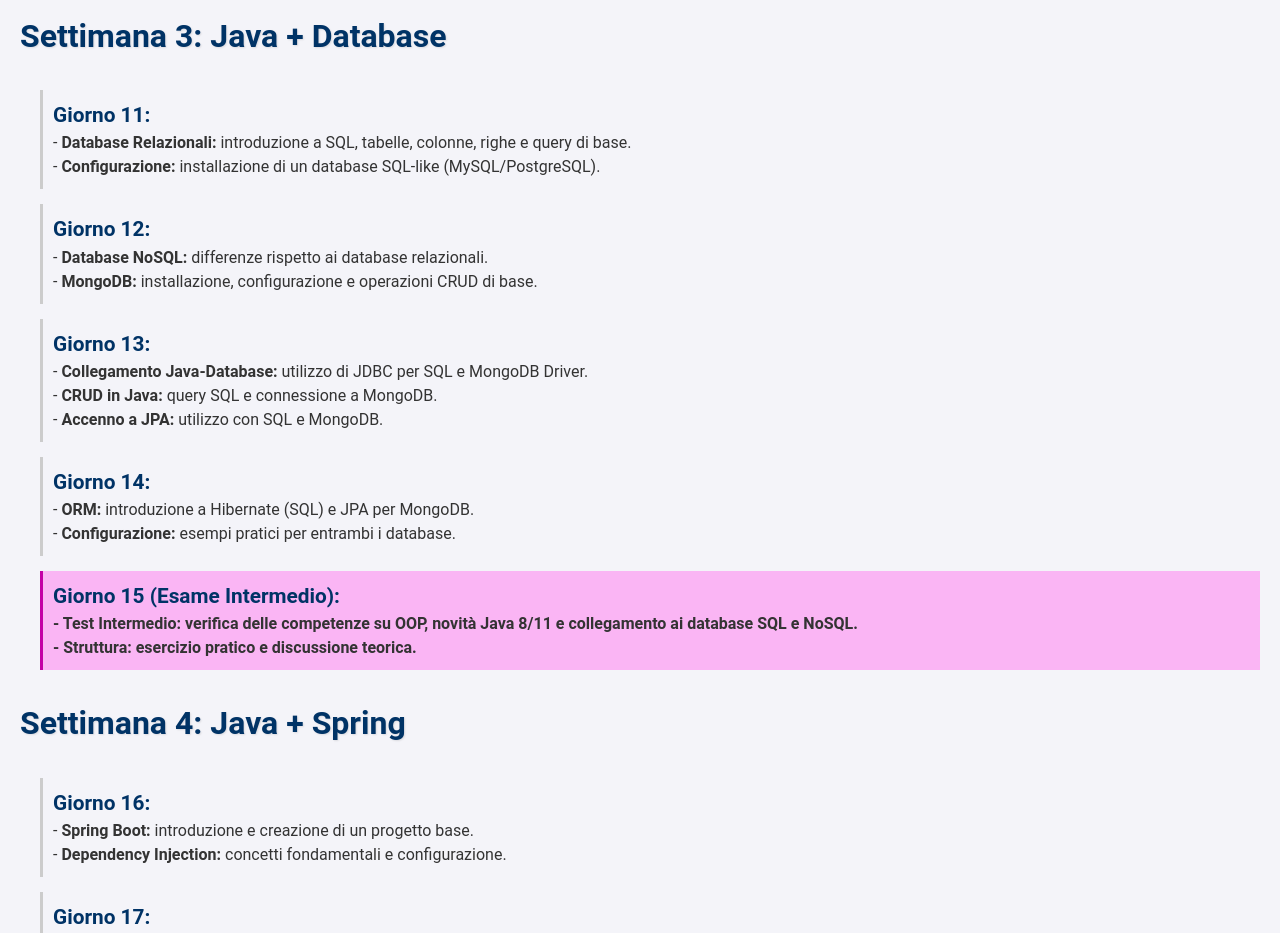
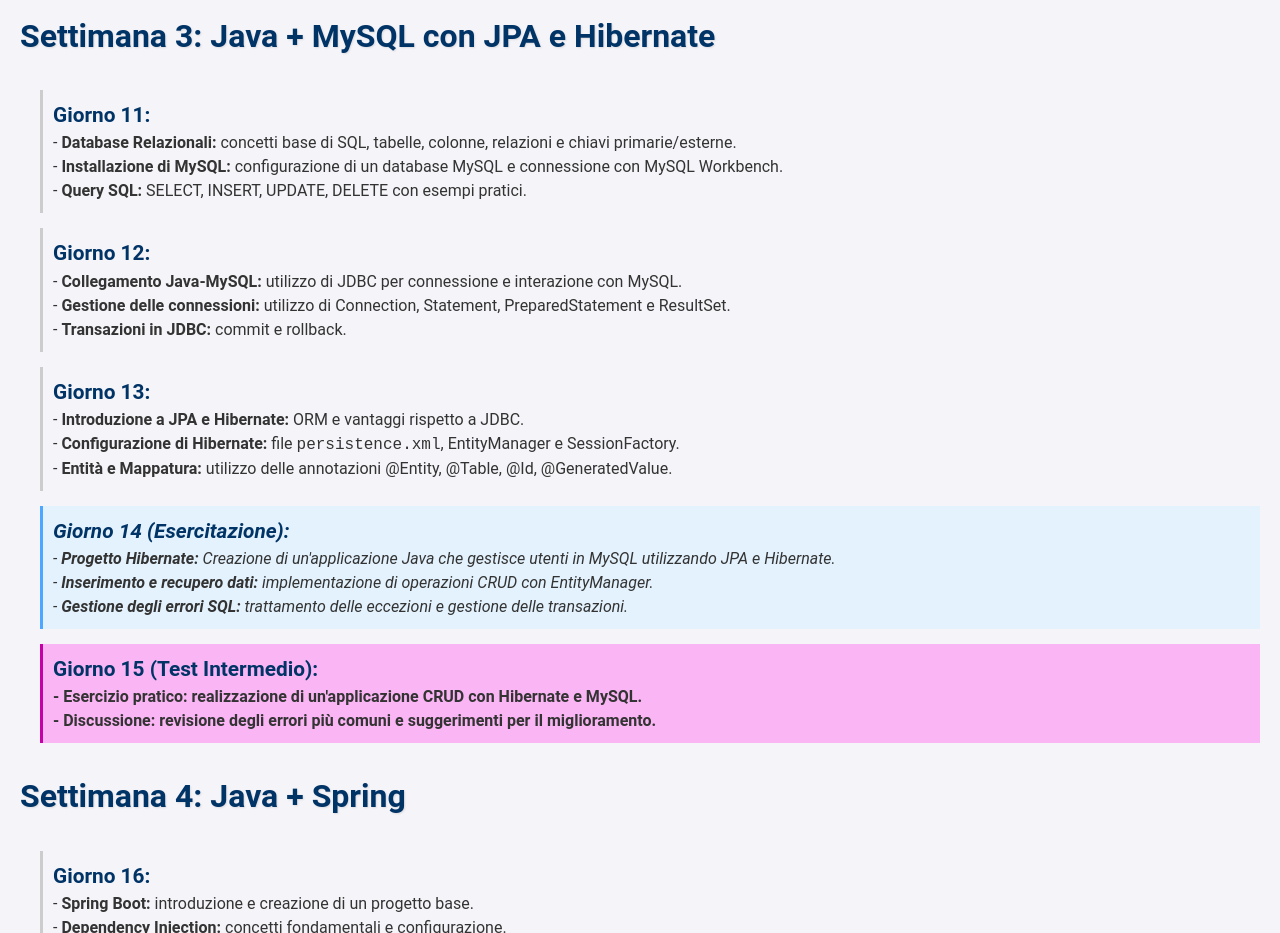
Before and after one commit to Sh1nig4my/CorsoJavaBase, a plain HTML site: page Antologia/index.html in a window 1280 px wide. Shown: the part 1820-2753 px from the top of the page. Drawn offline with Linux system fonts and the light colour scheme.

Commit message:
update week 3

```diff
--- a/Antologia/index.html
+++ b/Antologia/index.html
@@ -137,56 +137,50 @@
     </div>
 
     <div class="week">
-      <h2>Settimana 3: Java + Database</h2>
+      <h2>Settimana 3: Java + MySQL con JPA e Hibernate</h2>
       <ul>
           <li class="day">
               <span class="title">Giorno 11:</span>
               <div class="content">
-            - <strong>Database Relazionali:</strong> introduzione a SQL,
-            tabelle, colonne, righe e query di base.<br />
-            - <strong>Configurazione:</strong> installazione di un database
-            SQL-like (MySQL/PostgreSQL).
+                  - <strong>Database Relazionali:</strong> concetti base di SQL, tabelle, colonne, relazioni e chiavi primarie/esterne.<br />
+                  - <strong>Installazione di MySQL:</strong> configurazione di un database MySQL e connessione con MySQL Workbench.<br />
+                  - <strong>Query SQL:</strong> SELECT, INSERT, UPDATE, DELETE con esempi pratici.
               </div>
           </li>
           <li class="day">
               <span class="title">Giorno 12:</span>
               <div class="content">
-            - <strong>Database NoSQL:</strong> differenze rispetto ai database
-            relazionali.<br />
-            - <strong>MongoDB:</strong> installazione, configurazione e
-            operazioni CRUD di base.
+                  - <strong>Collegamento Java-MySQL:</strong> utilizzo di JDBC per connessione e interazione con MySQL.<br />
+                  - <strong>Gestione delle connessioni:</strong> utilizzo di Connection, Statement, PreparedStatement e ResultSet.<br />
+                  - <strong>Transazioni in JDBC:</strong> commit e rollback.
               </div>
           </li>
           <li class="day">
               <span class="title">Giorno 13:</span>
               <div class="content">
-            - <strong>Collegamento Java-Database:</strong> utilizzo di JDBC per
-            SQL e MongoDB Driver.<br />
-            - <strong>CRUD in Java:</strong> query SQL e connessione a
-            MongoDB.<br />
-            - <strong>Accenno a JPA:</strong> utilizzo con SQL e MongoDB.
+                  - <strong>Introduzione a JPA e Hibernate:</strong> ORM e vantaggi rispetto a JDBC.<br />
+                  - <strong>Configurazione di Hibernate:</strong> file <code>persistence.xml</code>, EntityManager e SessionFactory.<br />
+                  - <strong>Entità e Mappatura:</strong> utilizzo delle annotazioni @Entity, @Table, @Id, @GeneratedValue.
               </div>
           </li>
-        <li class="day">
-          <span class="title">Giorno 14:</span>
+          <li class="day-exercise">
+              <span class="title">Giorno 14 (Esercitazione):</span>
               <div class="content">
-            - <strong>ORM:</strong> introduzione a Hibernate (SQL) e JPA per
-            MongoDB.<br />
-            - <strong>Configurazione:</strong> esempi pratici per entrambi i
-            database.
+                  - <strong>Progetto Hibernate:</strong> Creazione di un'applicazione Java che gestisce utenti in MySQL utilizzando JPA e Hibernate.<br />
+                  - <strong>Inserimento e recupero dati:</strong> implementazione di operazioni CRUD con EntityManager.<br />
+                  - <strong>Gestione degli errori SQL:</strong> trattamento delle eccezioni e gestione delle transazioni.
               </div>
           </li>
           <li class="day-exam">
-          <span class="title">Giorno 15 (Esame Intermedio):</span>
+              <span class="title">Giorno 15 (Test Intermedio):</span>
               <div class="content">
-            - <strong>Test Intermedio:</strong> verifica delle competenze su
-            OOP, novità Java 8/11 e collegamento ai database SQL e NoSQL.<br />
-            - <strong>Struttura:</strong> esercizio pratico e discussione
-            teorica.
+                  - <strong>Esercizio pratico:</strong> realizzazione di un'applicazione CRUD con Hibernate e MySQL.<br />
+                  - <strong>Discussione:</strong> revisione degli errori più comuni e suggerimenti per il miglioramento.
               </div>
           </li>
       </ul>
   </div>
+
 
     <div class="week">
       <h2>Settimana 4: Java + Spring</h2>
```
Lines whose indentation alone changed are shown as unchanged.
